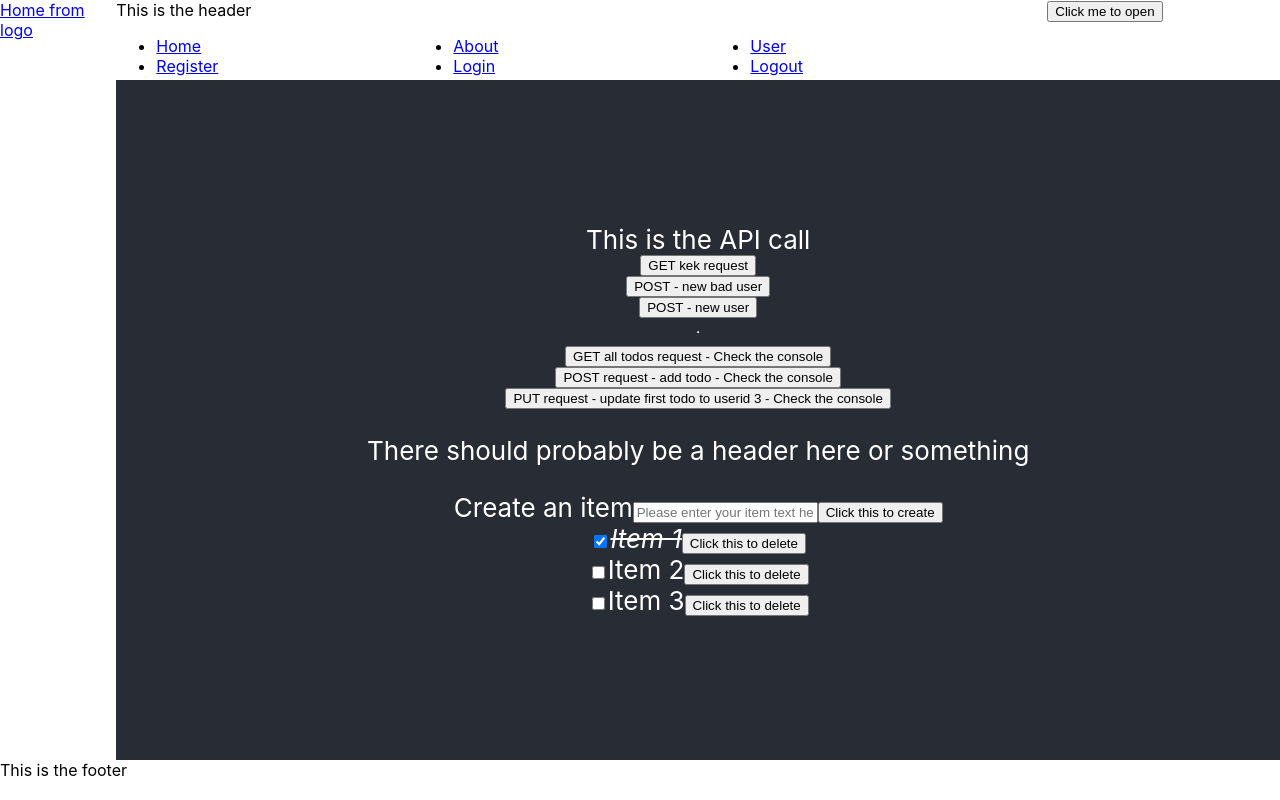
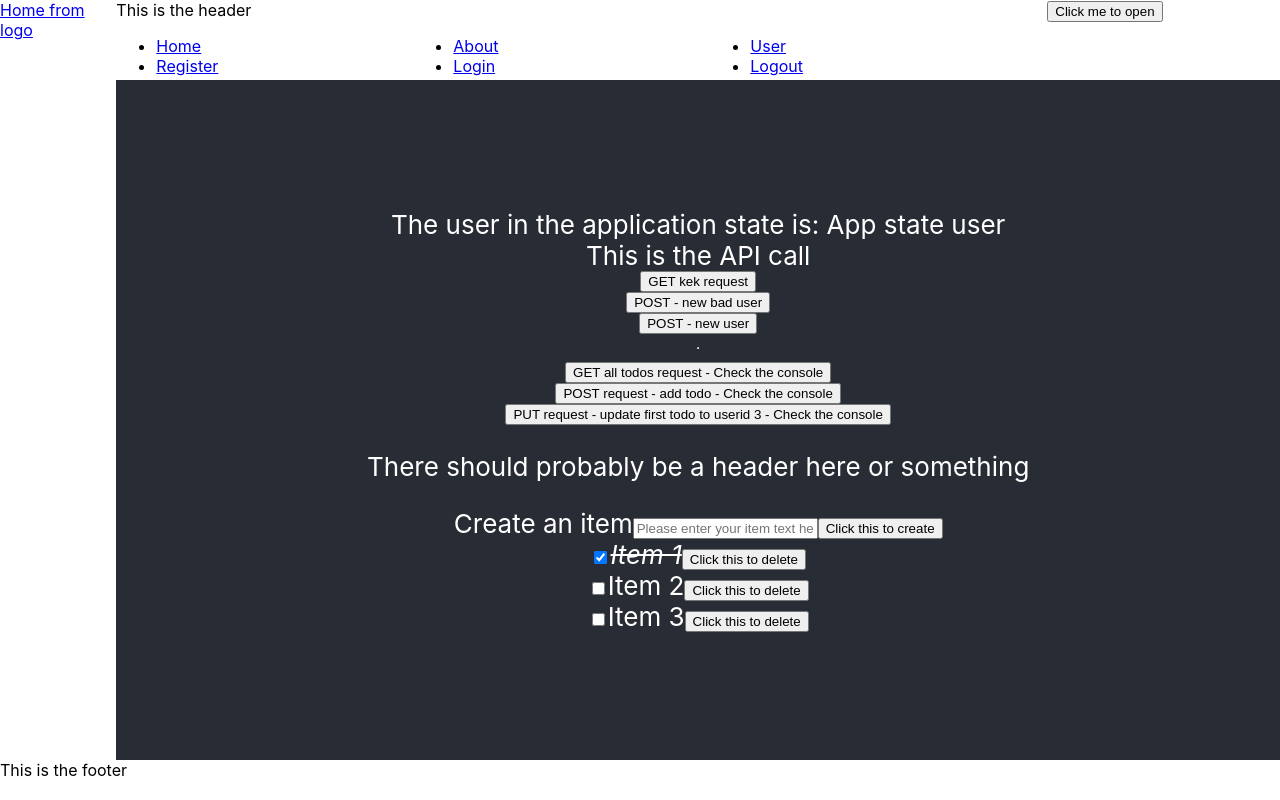
Before and after one commit to Cellv2/mern-auth-todo-app, a React (Create React App) app in the folder client/: page / in a window 1280 px wide. Built offline with nearby package versions, Linux system fonts and the light colour scheme; no server answers.

Commit message:
Start wiring app state (I should learn redux...)

```diff
--- a/client/src/App.tsx
+++ b/client/src/App.tsx
@@ -1,16 +1,28 @@
-import React from "react";
+import React, { Component } from "react";
 import { BrowserRouter as Router, Switch, Route } from "react-router-dom";
 
 import Layout from "./layouts/Layout";
 import Main from "./components/Main";
-
 import About from "./components/About";
 import User from "./components/User/User";
 import Register from "./components/User/Register";
 import Login from "./components/User/Login";
 import Logout from "./components/User/Logout";
 
-const App = () => {
+import { ApplicationState } from "../types/application-state-types";
+
+type Props = {};
+
+class App extends Component<Props, ApplicationState> {
+    state: ApplicationState = {
+        user: "App state user",
+    };
+
+    handleUserUpdate = () => {
+        console.log("clicky!");
+    };
+
+    render() {
         return (
             <Router>
                 <Layout>
@@ -31,12 +43,13 @@ const App = () => {
                             <Logout />
                         </Route>
                         <Route path="/" exact>
-                        <Main />
+                            <Main applicationState={this.state} />
                         </Route>
                     </Switch>
                 </Layout>
             </Router>
         );
-};
+    }
+}
 
 export default App;
--- a/client/src/components/Main.tsx
+++ b/client/src/components/Main.tsx
@@ -1,18 +1,19 @@
-import React, { Component } from 'react'
+import React, { Component } from "react";
 
 import ToDoForm from "./ToDoForm";
 import ApiCallButton from "./ApiCallButton";
 
 import { Item } from "../../types/to-do-types";
+import { ApplicationState } from "../../types/application-state-types";
 
 import styles from "./Main.module.scss";
 
 type Props = {
-
-}
+    applicationState: ApplicationState;
+};
 type State = {
     items?: Item[];
-}
+};
 
 class Main extends Component<Props, State> {
     state: State = {
@@ -135,6 +136,7 @@ class Main extends Component<Props, State> {
         return (
             <div className={styles.app}>
                 <header className={styles.appHeader}>
+                    The user in the application state is: {this.props.applicationState.user}
                     <ApiCallButton />
                     <ToDoForm
                         items={this.state.items}
@@ -144,8 +146,8 @@ class Main extends Component<Props, State> {
                     />
                 </header>
             </div>
-        )
+        );
     }
 }
 
-export default Main
+export default Main;
--- /dev/null
+++ b/client/types/application-state-types.ts
@@ -0,0 +1,3 @@
+export type ApplicationState = {
+    user: string | null;
+};
```
Lines whose indentation alone changed are shown as unchanged.
